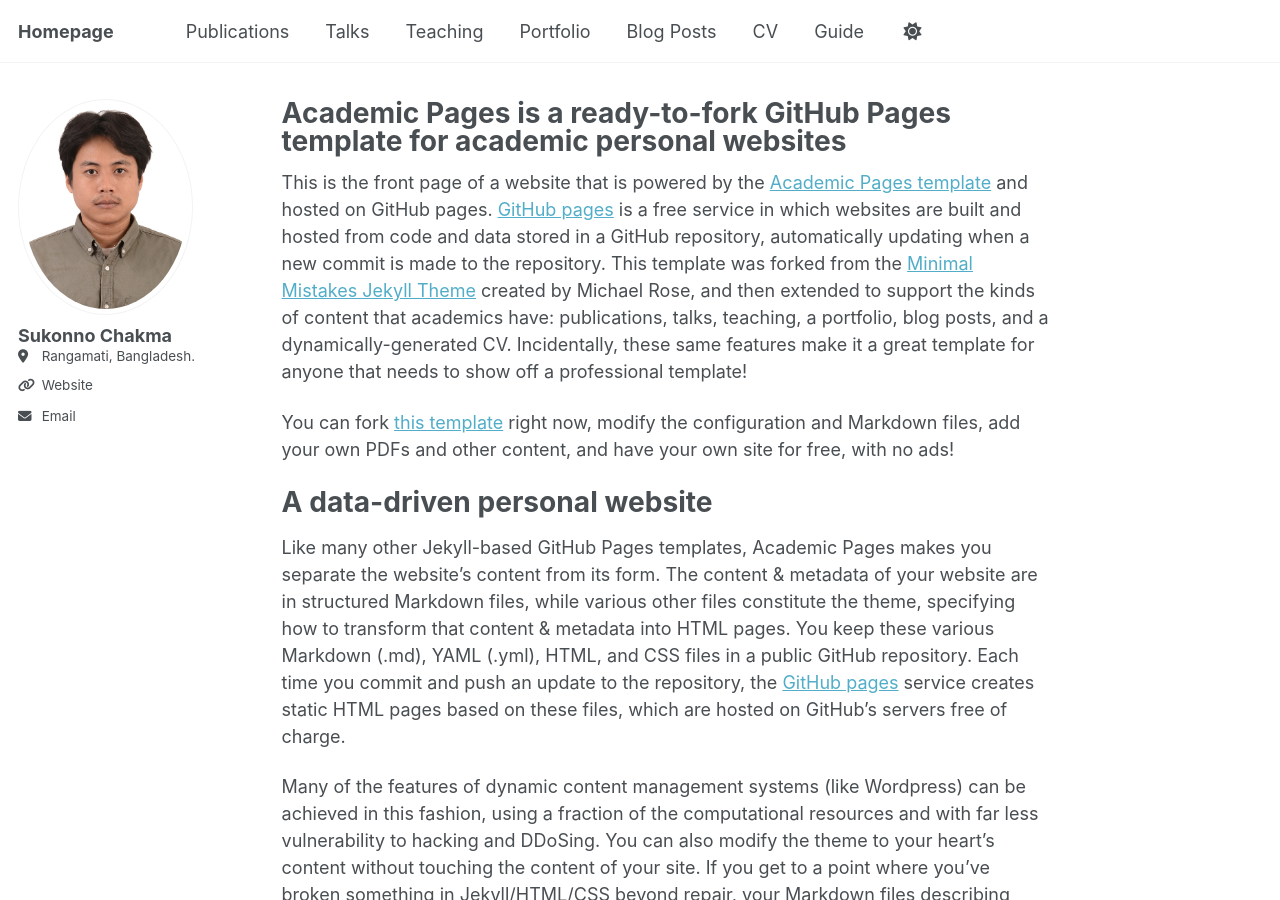
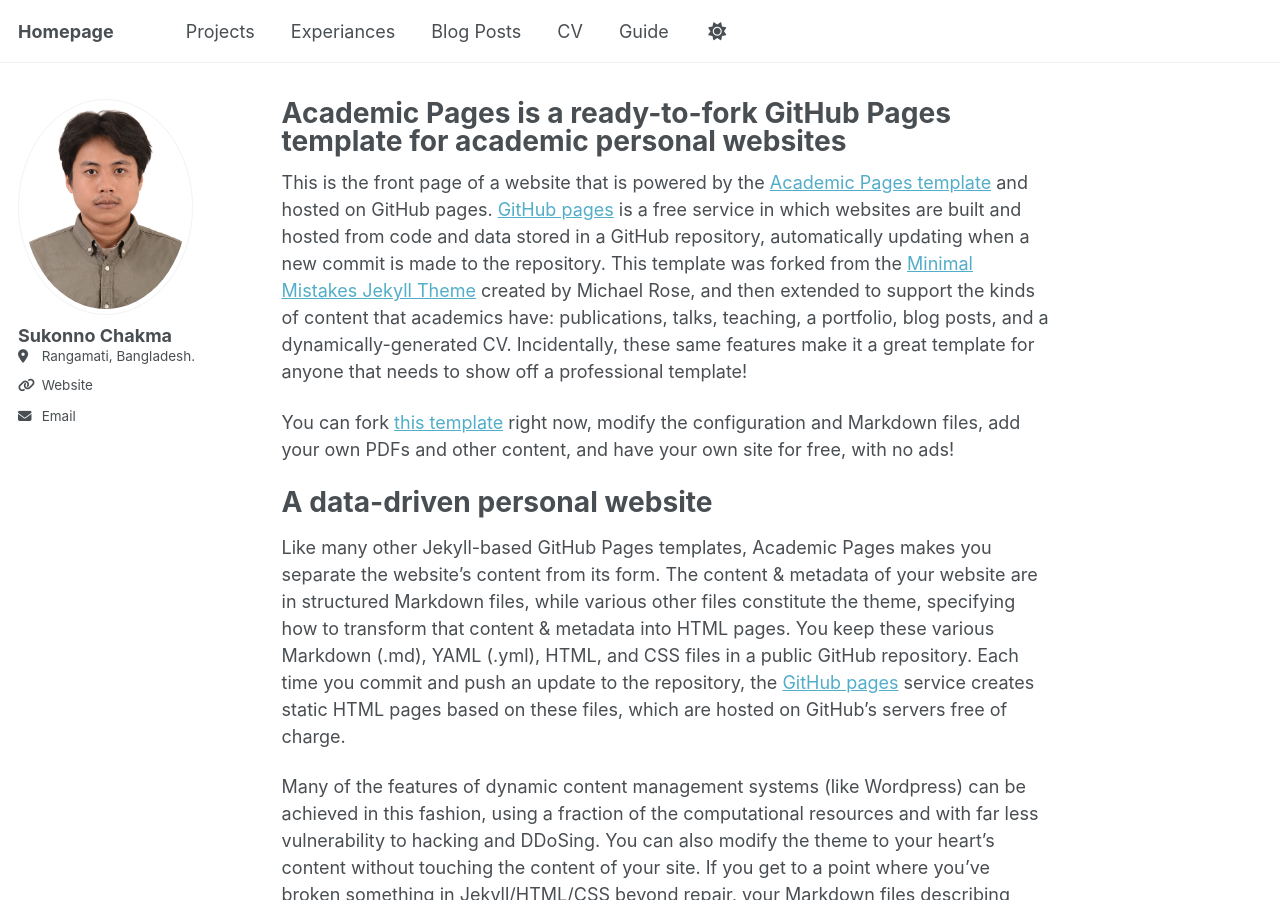
Before and after one commit to Sukonno-Chakma/Sukonno-Chakma.github.io, a Jekyll site: the page built from _pages/about.md, in a window 1280 px wide and 900 px high. Built offline with Jekyll 4.4.1, drawn with Linux system fonts in a browser that asks for light colours; a script that is not in the unit is left out.

Commit message:
Update navigation.yml

```diff
--- a/_data/navigation.yml
+++ b/_data/navigation.yml
@@ -8,17 +8,11 @@
 #      Markdown formatted page while the second is generated using JSON.
 
 main:
-  - title: "Publications"
-    url: /publications/
+  - title: "Projects"
+    url: /Projects/
 
-  - title: "Talks"
-    url: /talks/
-
-  - title: "Teaching"
-    url: /teaching/
-
-  - title: "Portfolio"
-    url: /portfolio/
+  - title: "Experiances"
+    url: /Experiances/
 
   - title: "Blog Posts"
     url: /year-archive/
```
